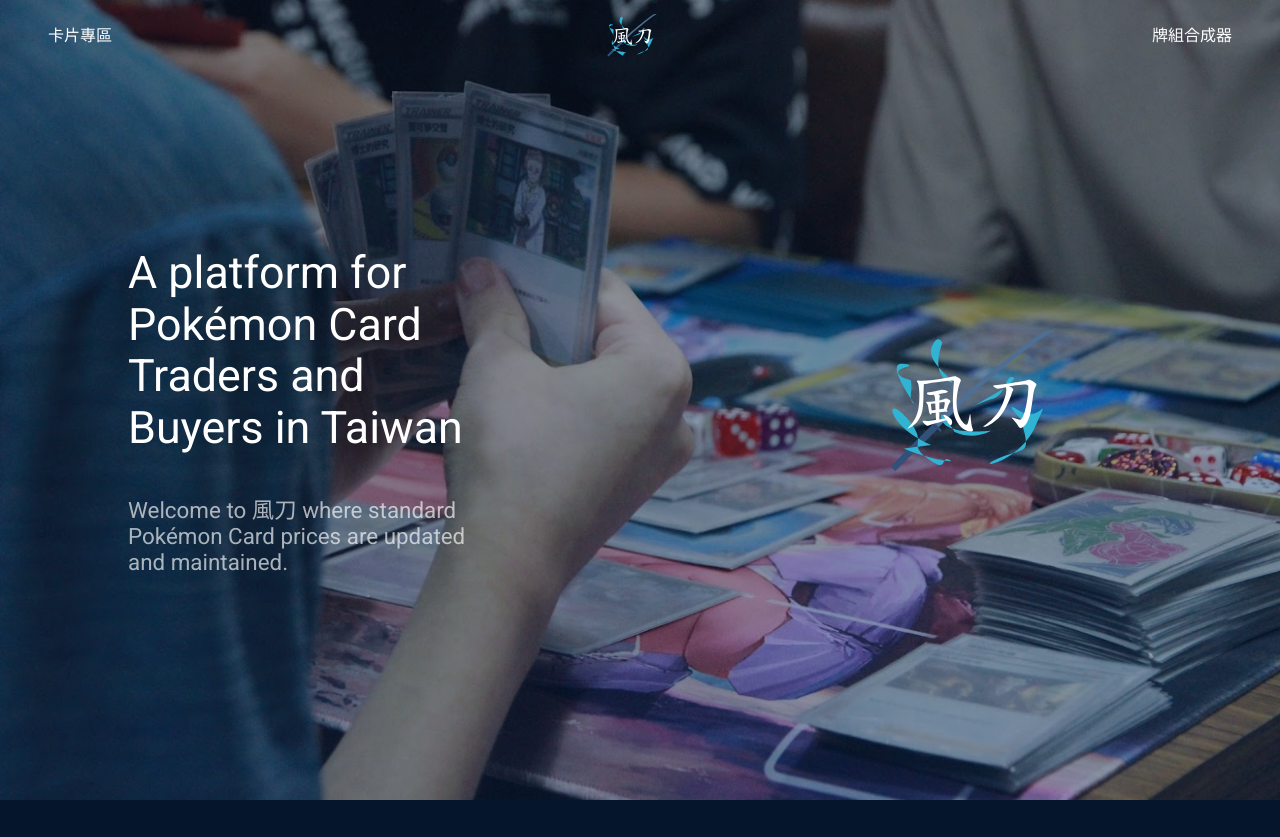
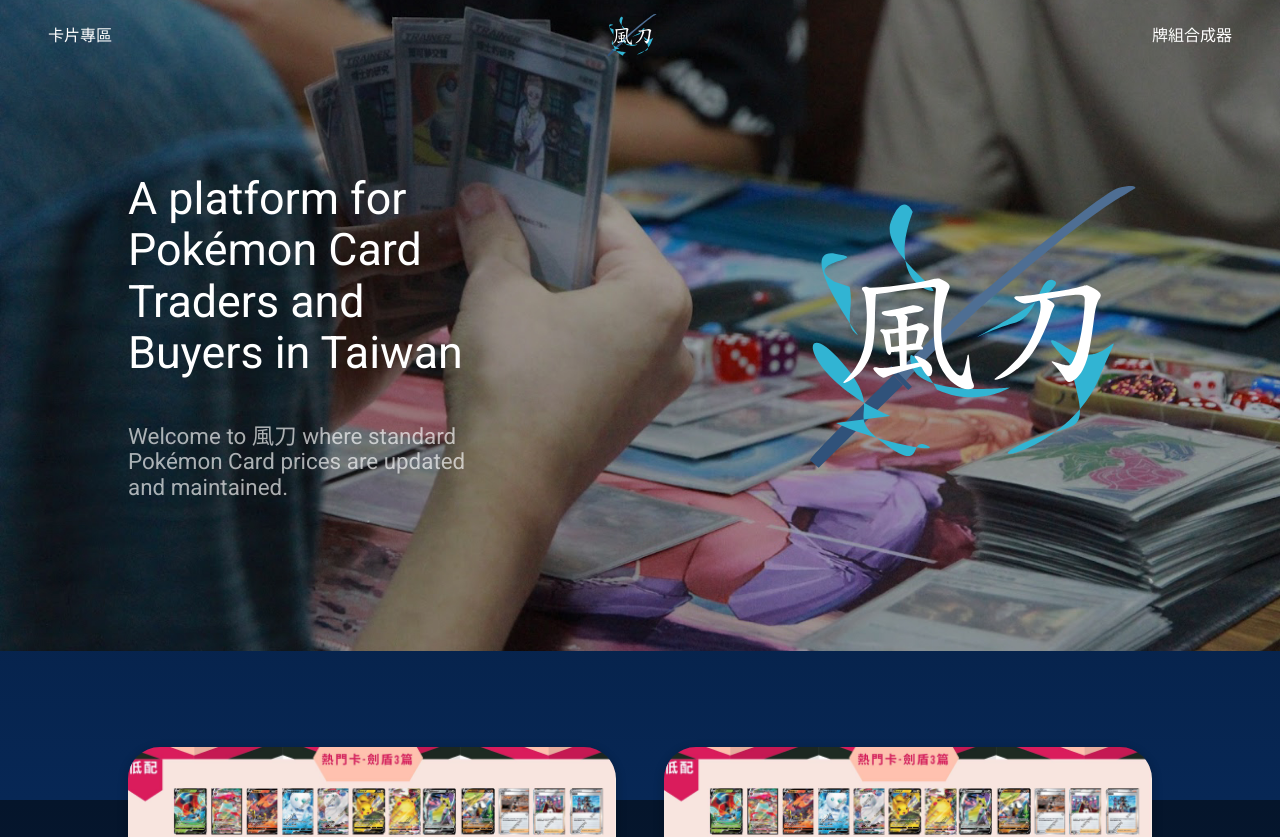
Before and after one commit to matowang/windbladeptcg, a Next.js app: page / in a window 1280 px wide. Shown: the top 837 px of the page. Built offline with nearby package versions, Linux system fonts and the light colour scheme; a web font is replaced by a local one.

Commit message:
updated background

```diff
--- a/pages/index.js
+++ b/pages/index.js
@@ -7,7 +7,6 @@
   return (
     <Layout headerSpace={false} transparentAtTop>
       <div className="hero-container">
-        <img className="hero__bg" src="/images/hero-bg.jpg" alt="players playing pokemon cards" />
         <header id="hero" className="hero">
           <div className="hero__text">
             <p className="hero__text__big">A platform for Pokémon Card Traders and Buyers in Taiwan</p>
--- a/scss/main.scss
+++ b/scss/main.scss
@@ -36,7 +36,7 @@
 .white-button {
     font-size: 1em;
     background: rgba(255, 255, 255, 0.75) !important;
-    font-weight: bold;
+    font-weight: bold !important;
     &:hover {
         background: rgba(255, 255, 255, 1) !important;
     }
--- a/scss/pages/index.scss
+++ b/scss/pages/index.scss
@@ -2,16 +2,19 @@
     display: grid;
 
     grid-template-areas:
-        "logo"
-        "text";
+    "text"
+    "logo";
     align-items: center;
     justify-items: center;
     position: relative;
     width: 100%;
+    height: auto;
     max-width: 1000;
-    height: 100vh;
+    min-height: 500px;
     padding: 10%;
     font-family: 'Roboto', sans-serif;
+    background: no-repeat center url(/images/hero-bg.jpg);
+    background-size: cover;
     @media only screen and (min-width: 600px) {
         font-size: 1.2rem;
         grid-template-areas: "text logo";
@@ -21,14 +24,6 @@
     @media only screen and (min-width: 1000px) {
         font-size: 1.4rem;
         grid-gap: 30%;
-    }
-    &__bg {
-        position: absolute;
-        z-index: 0;
-        opacity: .58;
-        width: 100%;
-        height: 100%;
-        object-fit: cover;
     }
     &__text {
         grid-area: text;
@@ -41,7 +36,7 @@
     }
     &__logo {
         grid-area: logo;
-        width: 50%;
+        width: 100%;
     }
 
 }
```
Also changed, not shown: public/images/hero-bg.jpg.
